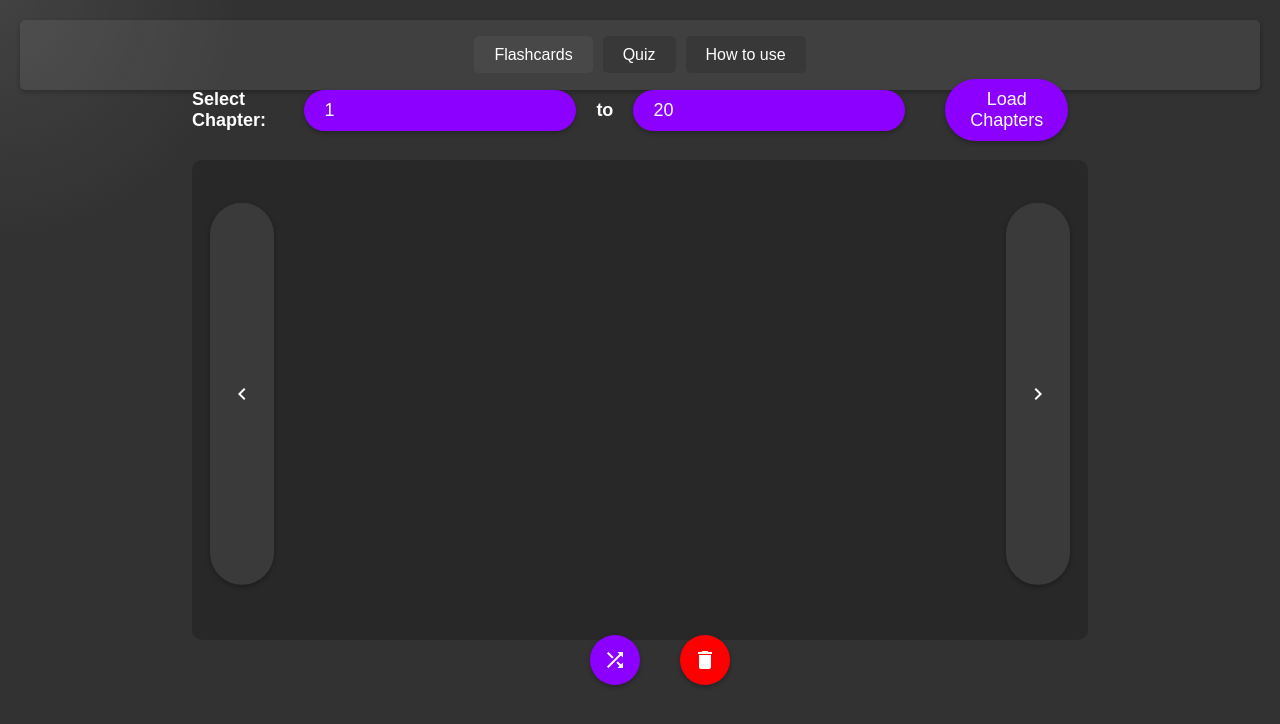
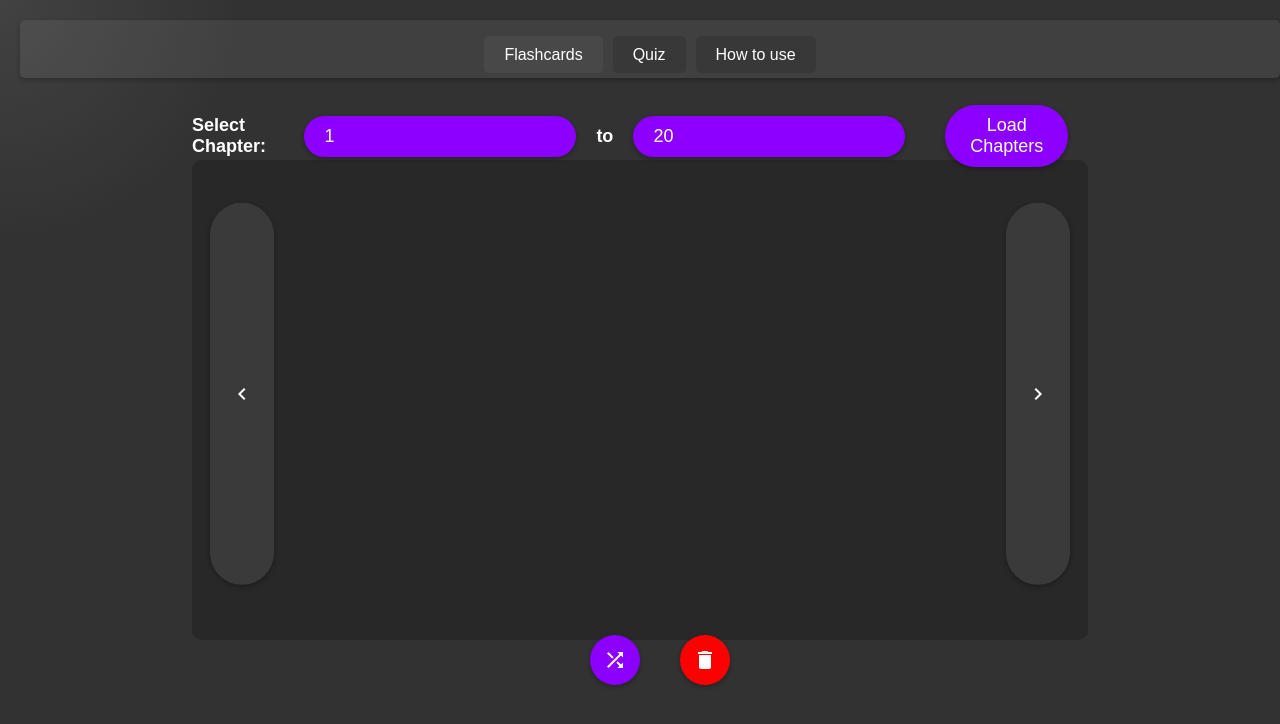
Before and after one commit to wljal/latin-flashcards, a plain HTML site: page index.html in a window 1280 px wide. Drawn offline with nearby package versions, Linux system fonts and the light colour scheme.

Commit message:
scaling fix hopefully

```diff
--- a/style.css
+++ b/style.css
@@ -6,6 +6,8 @@ nav {
     background-color: #404040;
     padding: 10px;
     border-radius: 5px;
+    height: 5%;
+    width: 100%;
     box-shadow: 0 2px 5px rgba(0, 0, 0, 0.3);
 }
 
@@ -179,7 +181,7 @@ h1 {
     justify-content: center;
     align-items: center;
     position: absolute;
-    top: -50px;
+    top: -5%;
     left: 50%;
     transform: translate(-50%, -50%);
     width: 70vw;
```
